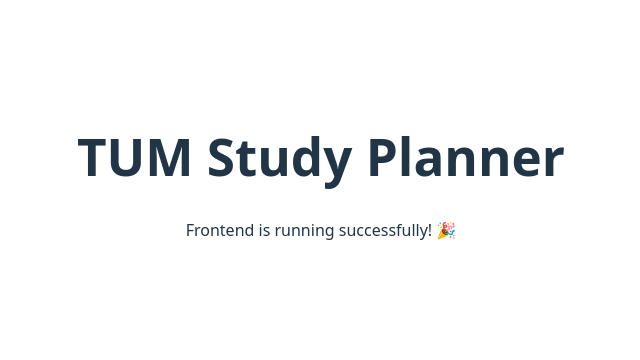
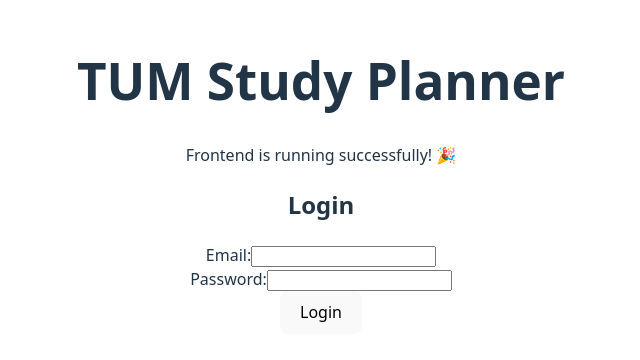
Before and after one commit to AET-DevOps25/team-stratton-oakmont, a React (Vite) app in the folder client/: page / in a window 1280 px wide. Shown: the part 224-584 px from the top of the page, without its empty margins (319-959 px from the left). Built offline with nearby package versions, Linux system fonts and the light colour scheme.

Commit message:
user is now able to login from client

```diff
--- a/client/src/App.tsx
+++ b/client/src/App.tsx
@@ -1,5 +1,6 @@
 //import React, { useState } from "react";
 import "./App.css";
+import Login from './components/Login';
 
 function App() {
   return (
@@ -8,6 +9,9 @@ function App() {
         <h1>TUM Study Planner</h1>
         <p>Frontend is running successfully! 🎉</p>
       </header>
+      <main>
+        <Login />
+      </main>
     </div>
   );
 }
--- /dev/null
+++ b/client/src/components/Login.tsx
@@ -0,0 +1,82 @@
+import { useState } from 'react';
+
+function Login() {
+  const [email, setEmail] = useState('');
+  const [password, setPassword] = useState('');
+  const [message, setMessage] = useState('');
+
+  const handleSubmit = async (event: React.FormEvent<HTMLFormElement>) => {
+    event.preventDefault();
+    setMessage('');
+
+    try {
+      // In a real app, you'd use the /api proxy configured in vite.config.ts
+      // For now, assuming user-auth-service is running on 8083 locally
+      const response = await fetch('http://localhost:8083/auth/login', {
+        method: 'POST',
+        headers: {
+          'Content-Type': 'application/json',
+        },
+        body: JSON.stringify({ email, password }),
+      });
+
+      const data = await response.json();
+
+      if (response.ok) {
+        setMessage(`Login successful! Token: ${data.token}`);
+        // Store the token in localStorage
+        localStorage.setItem('jwtToken', data.token);
+        // You might want to store other user info as well, e.g., userId or email
+        if (data.userId) {
+          localStorage.setItem('userId', data.userId);
+        }
+        if (data.email) {
+          localStorage.setItem('userEmail', data.email);
+        }
+        // TODO: Redirect to a protected route or update UI
+      } else {
+        setMessage(`Login failed: ${data.message || response.statusText}`);
+        localStorage.removeItem('jwtToken'); // Clear any old token
+        localStorage.removeItem('userId');
+        localStorage.removeItem('userEmail');
+      }
+    } catch (error) {
+      setMessage(`Login request failed: ${error}`);
+      localStorage.removeItem('jwtToken');
+      localStorage.removeItem('userId');
+      localStorage.removeItem('userEmail');
+    }
+  };
+
+  return (
+    <div>
+      <h2>Login</h2>
+      <form onSubmit={handleSubmit}>
+        <div>
+          <label htmlFor="email">Email:</label>
+          <input
+            //type="email"
+            id="email"
+            value={email}
+            onChange={(e) => setEmail(e.target.value)}
+            required
+          />
+        </div>
+        <div>
+          <label htmlFor="password">Password:</label>
+          <input
+            type="password"
+            id="password"
+            value={password}
+            onChange={(e) => setPassword(e.target.value)}
+            //required
+          />
+        </div>
+        <button type="submit">Login</button>
+      </form>
+      {message && <p>{message}</p>}
+    </div>
+  );
+}
+
+export default Login;
```
Also changed, not shown: 1 other file (tests, documents, lock files or other folders).
